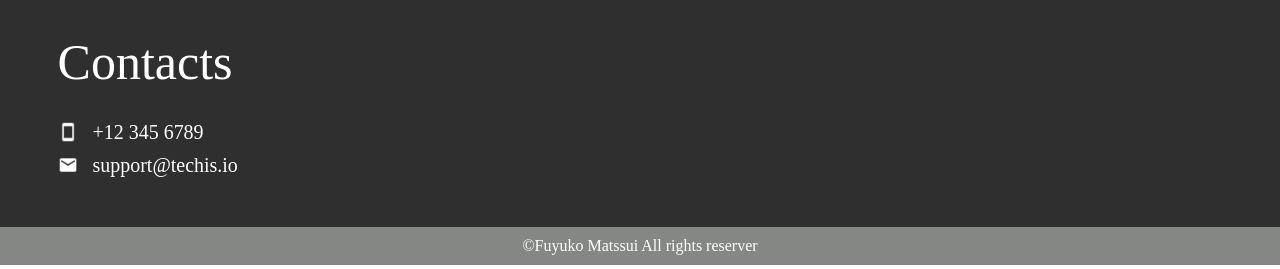
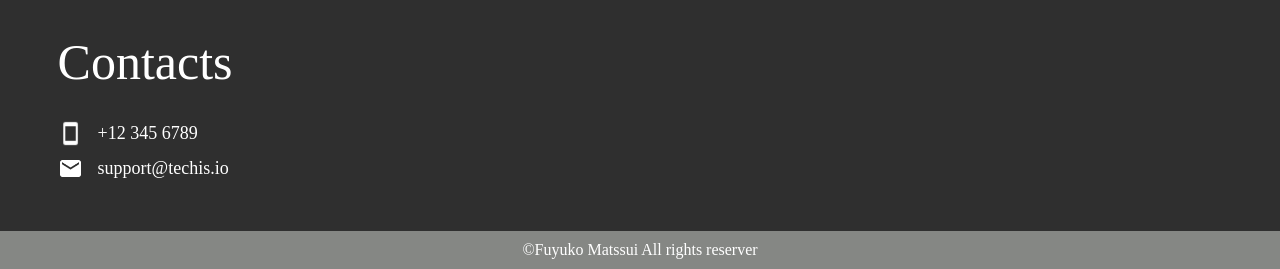
Before and after one commit to fffsky/portfolio_-gray, a plain HTML site: page index.html in a window 1280 px wide. Shown: the part 2579-2848 px from the top of the page. Drawn offline with Linux system fonts and the light colour scheme; some packages are replaced by stand-ins of ours.

Commit message:
color調整

```diff
--- a/index.html
+++ b/index.html
@@ -120,11 +120,11 @@
                 <ul>
                     <li class="contact-list">
                         <img src="img/icon-phone.png" />
-                        <p>+12 345 6789</p>
+                        <p><a href="#contacts">+12 345 6789</a></p>
                     </li>
                     <li class="contact-list">
                         <img src="img/icon-mail.png" />
-                        <p>support@techis.io</p>
+                        <p><a href="#contacts">support@techis.io</a></p>
                     </li>
                 </ul>
             </section>
--- a/style.css
+++ b/style.css
@@ -190,12 +190,13 @@ contacts
   margin-top: 10px;
 }
 .contact-list img {
-  width: 1.56vw;
-  height: 1.56vw;
+  width: 25px;
+  height: 25px;
   margin-right: 15px;
 }
-.contact-list p {
-  font-size: 1.56vw;
+.contact-list a {
+  color: #fff;
+  font-size: 1.8rem;
 }
 .pc-words {
   display: block;
@@ -205,10 +206,10 @@ footer
 ------------------------------------------- */
 #footer {
   background-color: #858784;
-  color: #fff;
   width: 100%;
 }
 #footer p {
+  color: #fff;
   text-align: center;
   margin: 0;
   padding: 10px 0;
@@ -366,7 +367,7 @@ SP仕様
     justify-content: center;
     margin-top: 10px;
   }
-  .contact-list p {
+  .contact-list a {
     font-size:  1.8rem;
   }
   .contact-list img {
```
